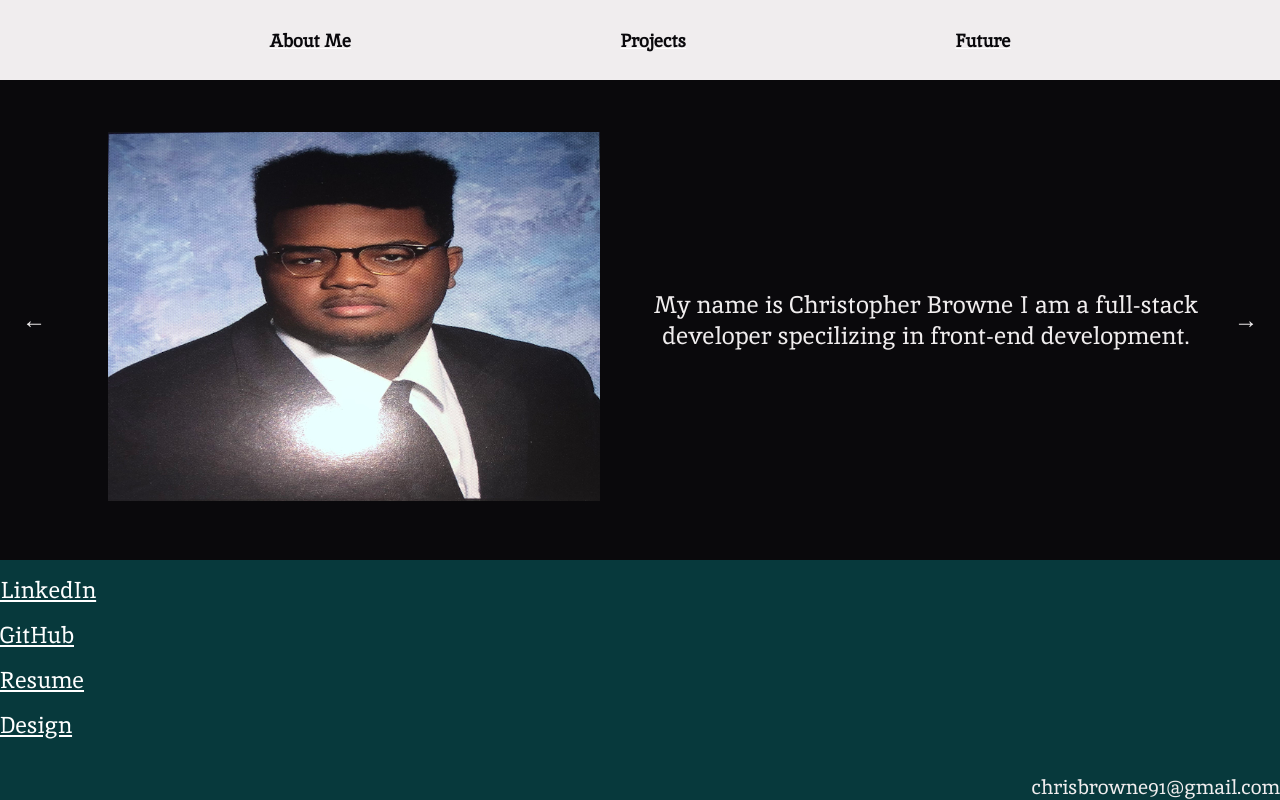
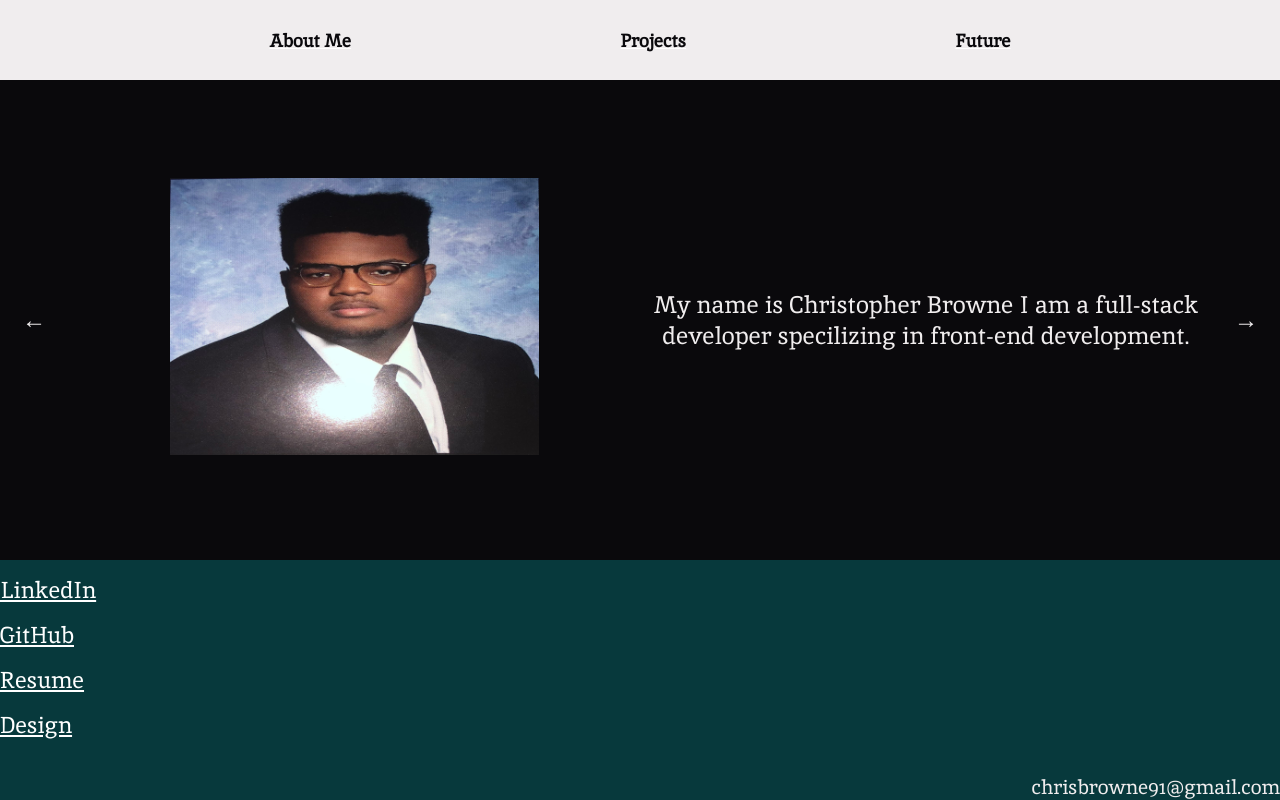
Before and after one commit to ChristopherB91/portfolio, a React (Vite) app: page /AboutMe in a window 1280 px wide. Built offline with nearby package versions, Linux system fonts and the light colour scheme.

Commit message:
fixed the screen sliding

```diff
--- a/src/App.css
+++ b/src/App.css
@@ -235,15 +235,16 @@ h1 svg {
 }
 
 #subAboutMe img {
-  width: 100%;
+  max-width: 75%;
+  height: auto;
   align-self: center;
   place-self: center;
 }
 
-#subAboutMe figure {
+/* #subAboutMe figure {
   height: auto;
-  width: 100%;
-}
+  max-width: 100%;
+} */
 
 #description {
   align-self: center;
@@ -289,10 +290,6 @@ h1 svg {
 
   #aboutMe button {
     display: block;
-  }
-
-  #subAboutMe figure {
-    width: auto;
   }
 }
 
```
